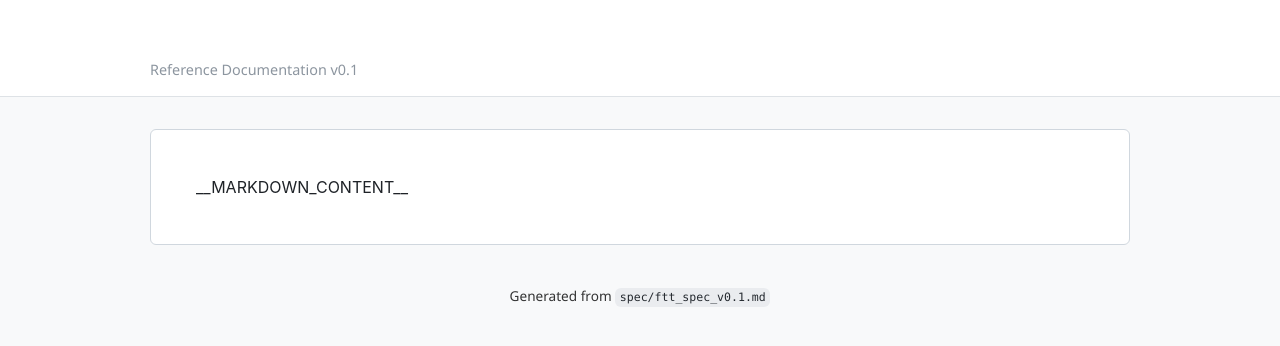
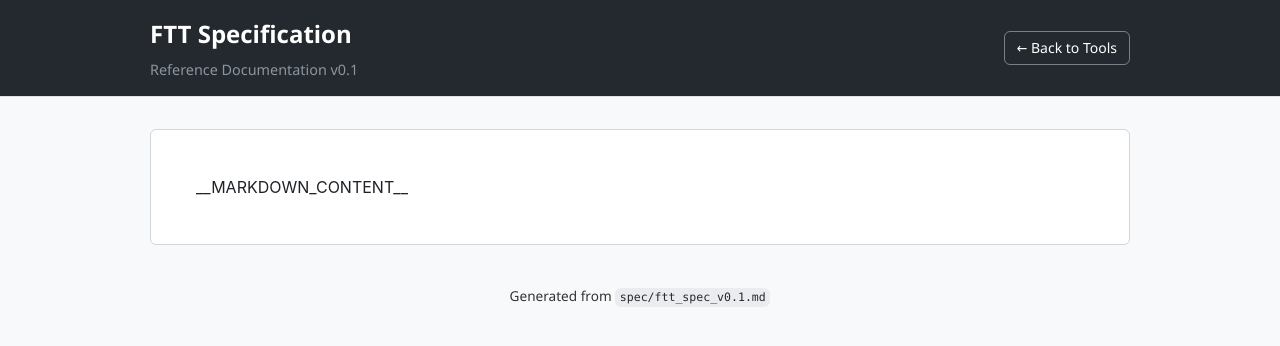
Before and after one commit to arthurdick/familytree-text, a website built with Vite: page js/spec.html in a window 1280 px wide. Built offline with nearby package versions, Linux system fonts and the light colour scheme.

Commit message:
Add !important to header background style

```diff
--- a/js/spec.html
+++ b/js/spec.html
@@ -35,7 +35,7 @@
 
         /* Header styling */
         .app-header {
-            background: #24292f;
+            background: #24292f !important;
             color: white;
             border-bottom: none;
             padding: 16px 32px;
```
